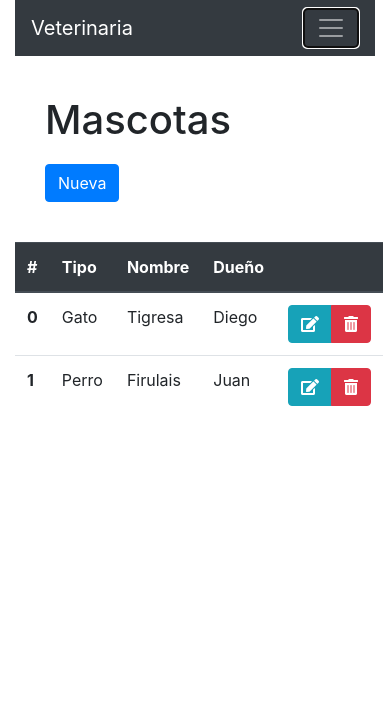
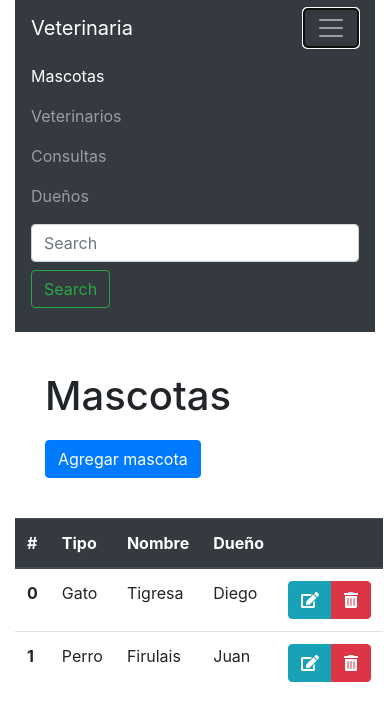
Before and after one commit to dchiapa/Full-Stack-JavaScript-Developer, a plain HTML site: page project_veterinaria/index.html in a window 390 px wide. Both pictures are taken after a click on the button 331 px from the left and 28 px from the top of the page. Drawn offline with nearby package versions, Linux system fonts and the light colour scheme.

Commit message:
add new navbar Index

```diff
--- a/project_veterinaria/index.html
+++ b/project_veterinaria/index.html
@@ -34,16 +34,16 @@
           class="navbar-toggler"
           type="button"
           data-toggle="collapse"
-          data-target="#navbarColor01"
-          aria-controls="navbarColor01"
+          data-target="#navbarTogglerDemo02"
+          aria-controls="navbarTogglerDemo02"
           aria-expanded="false"
           aria-label="Toggle navigation"
         >
           <span class="navbar-toggler-icon"></span>
         </button>
 
-        <div class="collapse navbar-collapse">
-          <ul class="navbar-nav mr-auto">
+        <div class="collapse navbar-collapse" id="navbarTogglerDemo02">
+          <ul class="navbar-nav mr-auto mt-2 mt-lg-0">
             <li class="nav-item active">
               <a class="nav-link" href="./index.html">
                 Mascotas <span class="sr-only">(current)</span>
@@ -59,14 +59,13 @@
               <a class="nav-link" href="./duenos.html">Dueños</a>
             </li>
           </ul>
-          <form class="form-inline">
+          <form class="form-inline my-2 my-lg-0">
             <input
               class="form-control mr-sm-2"
               type="search"
               placeholder="Search"
-              aria-label="Search"
             />
-            <button class="btn btn-outline-info my-2 my-sm-0" type="submit">
+            <button class="btn btn-outline-success my-2 my-sm-0" type="submit">
               Search
             </button>
           </form>
@@ -80,7 +79,7 @@
           data-toggle="modal"
           data-target="#modalPet"
         >
-          Nueva
+          Agregar mascota
         </button>
       </div>
       <table class="table table-stripped table-hover">
@@ -109,7 +108,7 @@
       <div class="modal-dialog modal-dialog-centered" role="document">
         <div class="modal-content">
           <div class="modal-header">
-            <h5 class="modal-title">Nueva mascota</h5>
+            <h5 class="modal-title">Agregar mascota</h5>
             <button
               type="button"
               class="close"
```
